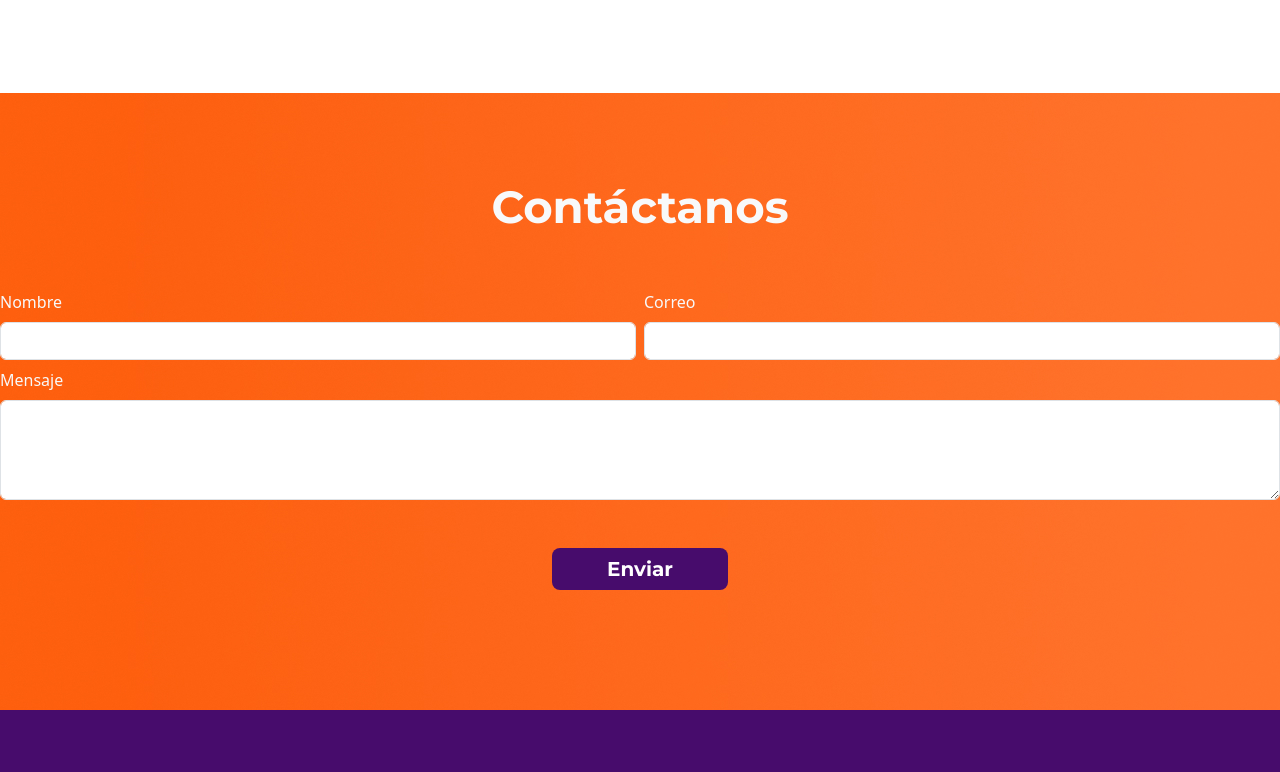
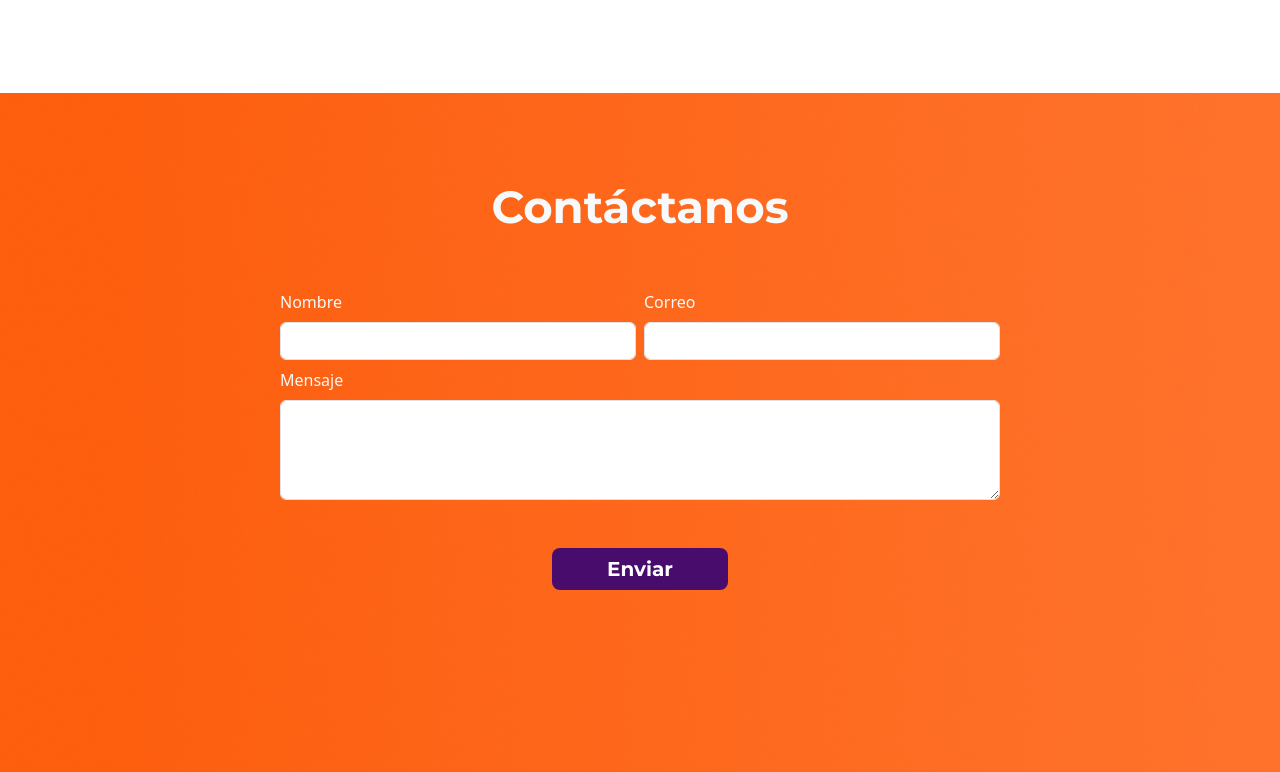
Before and after one commit to JHual6/ACT3, a plain HTML site: page index.html in a window 1280 px wide. Shown: the part 1548-2320 px from the top of the page. Drawn offline with nearby package versions, Linux system fonts and the light colour scheme.

Commit message:
form correcto

```diff
--- a/assets/css/styles.css
+++ b/assets/css/styles.css
@@ -50,7 +50,10 @@ p{
     border-radius: 5%;
 }
 .contacto{
-    padding-top: 70px;
+    padding: 70px 280px;
+    background-image: url(../img/fondo-contacto.jpg);
+    background-repeat: no-repeat;
+    background-size: cover;
 }
 .textocontacto{
     font-size: 45px;
--- a/index.html
+++ b/index.html
@@ -127,8 +127,8 @@
         </div>
     </aside>
     <!-- Contacto -->
-    <aside>
-        <div class="contacto" style="background-image:url(./assets/img/fondo-contacto.jpg);">
+
+    <div class="container-fluid contacto">
         <h1 class="text-center py-3 textocontacto"><b class="text-light">Contáctanos</b></h1>
         <div class="row g-2">
             <div class="col-md">
@@ -152,7 +152,7 @@
             </div>
         </div>
     </div>
-    </aside>
+
     <!-- Pié de página -->
     <footer class="piepagina">
         <div>
```
Lines whose indentation alone changed are shown as unchanged.
